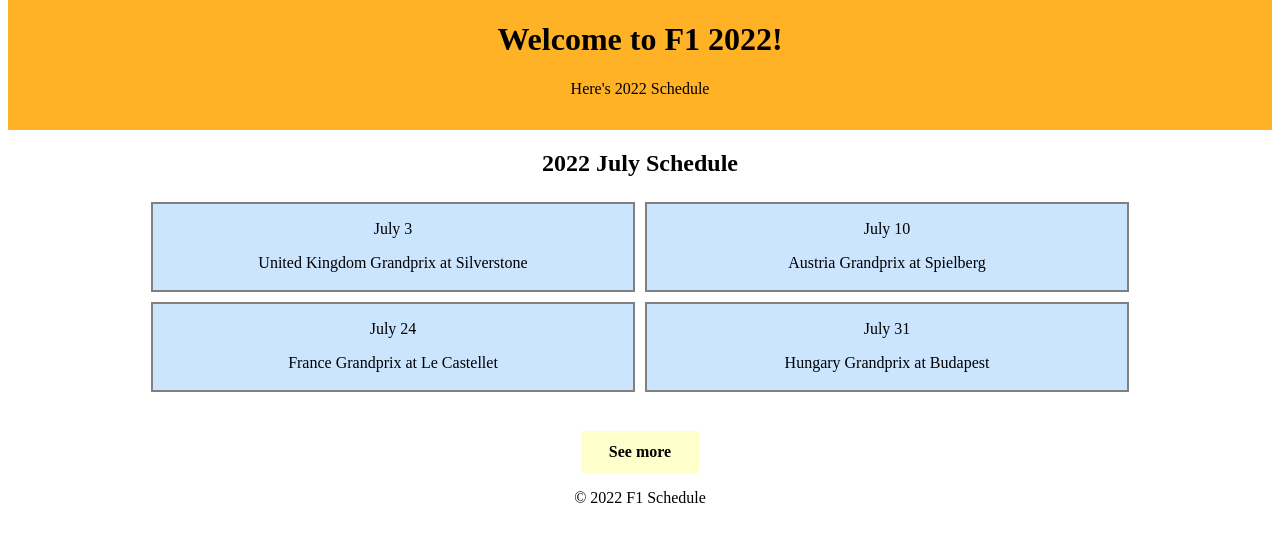
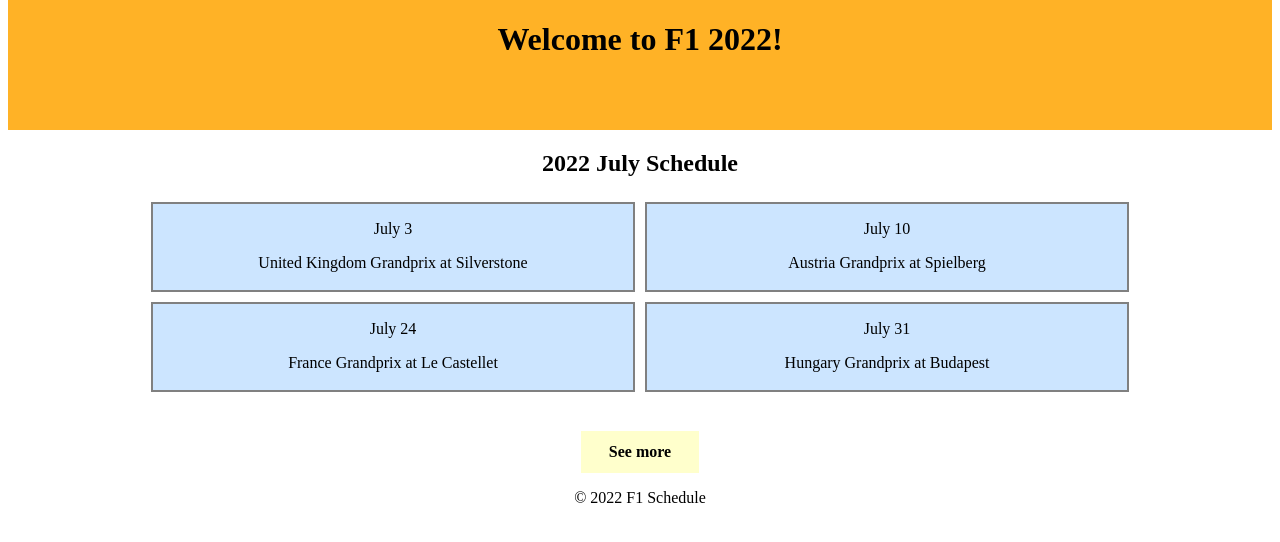
Before and after one commit to yuchialiu/remote-assignments, a plain HTML site: page Week-1/Assignment-2/index.html in a window 1280 px wide. Shown: the part 58-600 px from the top of the page. Drawn offline with Linux system fonts and the light colour scheme.

Commit message:
Update index.html

```diff
--- a/Week-1/Assignment-2/index.html
+++ b/Week-1/Assignment-2/index.html
@@ -15,7 +15,6 @@
 	</nav>
   </div>
     <h1 id="h1">Welcome to F1 2022!</h1>
-	<p>Here's 2022 Schedule</p>
   </header>
   <h2 class="sub">2022 July Schedule</h2>
   <body>
```
